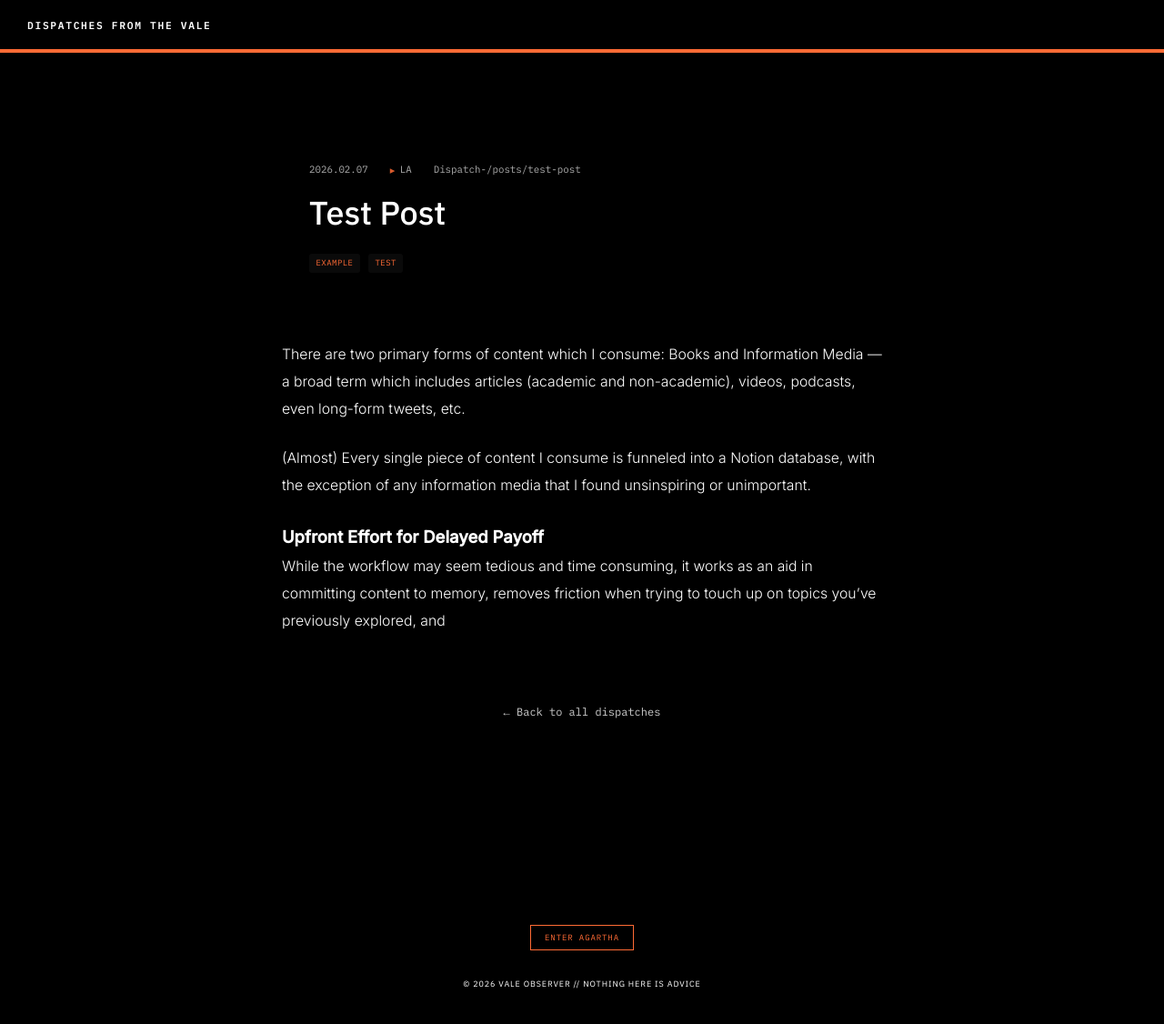
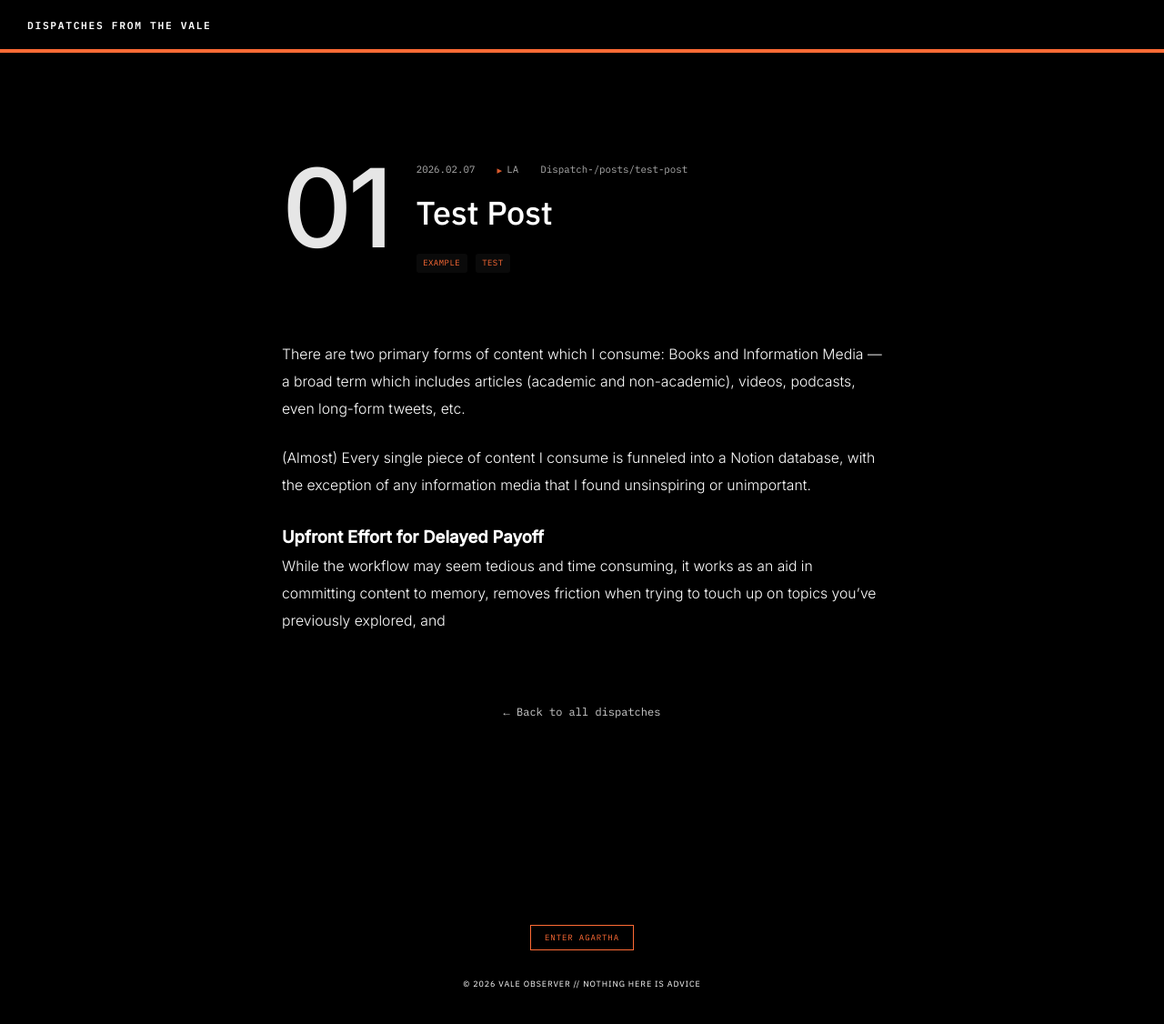
Before and after one commit to valeobserver/dispatches-from-the-vale, a Jekyll site: the page built from _posts/2026-02-07-test-post.md, in a window 1280 px wide and 1164 px high. Shown: the top 1126 px of the window at 91% size. Built offline with Jekyll 4.4.1, drawn with Linux system fonts in a browser that asks for light colours.

Commit message:
Update 2026-02-07-test-post.md

```diff
--- a/_posts/2026-02-07-test-post.md
+++ b/_posts/2026-02-07-test-post.md
@@ -5,6 +5,7 @@ date: 2026-02-07
 location: LA
 dispatch_id: "0001"
 tags: [example, test]
+dispatch_number: "01"
 ---
 
 There are two primary forms of content which I consume: Books and Information Media — a broad term which includes articles (academic and non-academic), videos, podcasts, even long-form tweets, etc.
```
